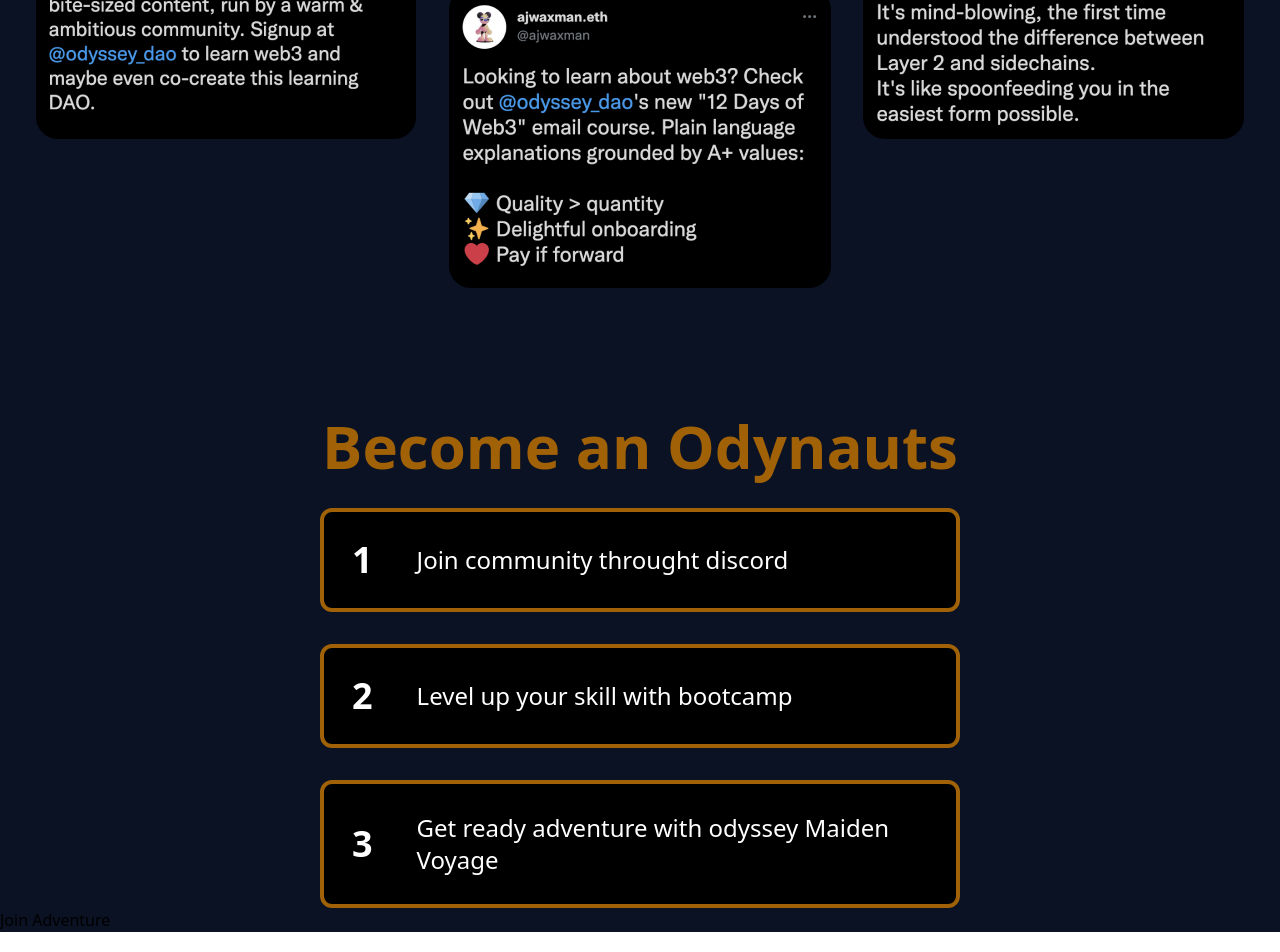
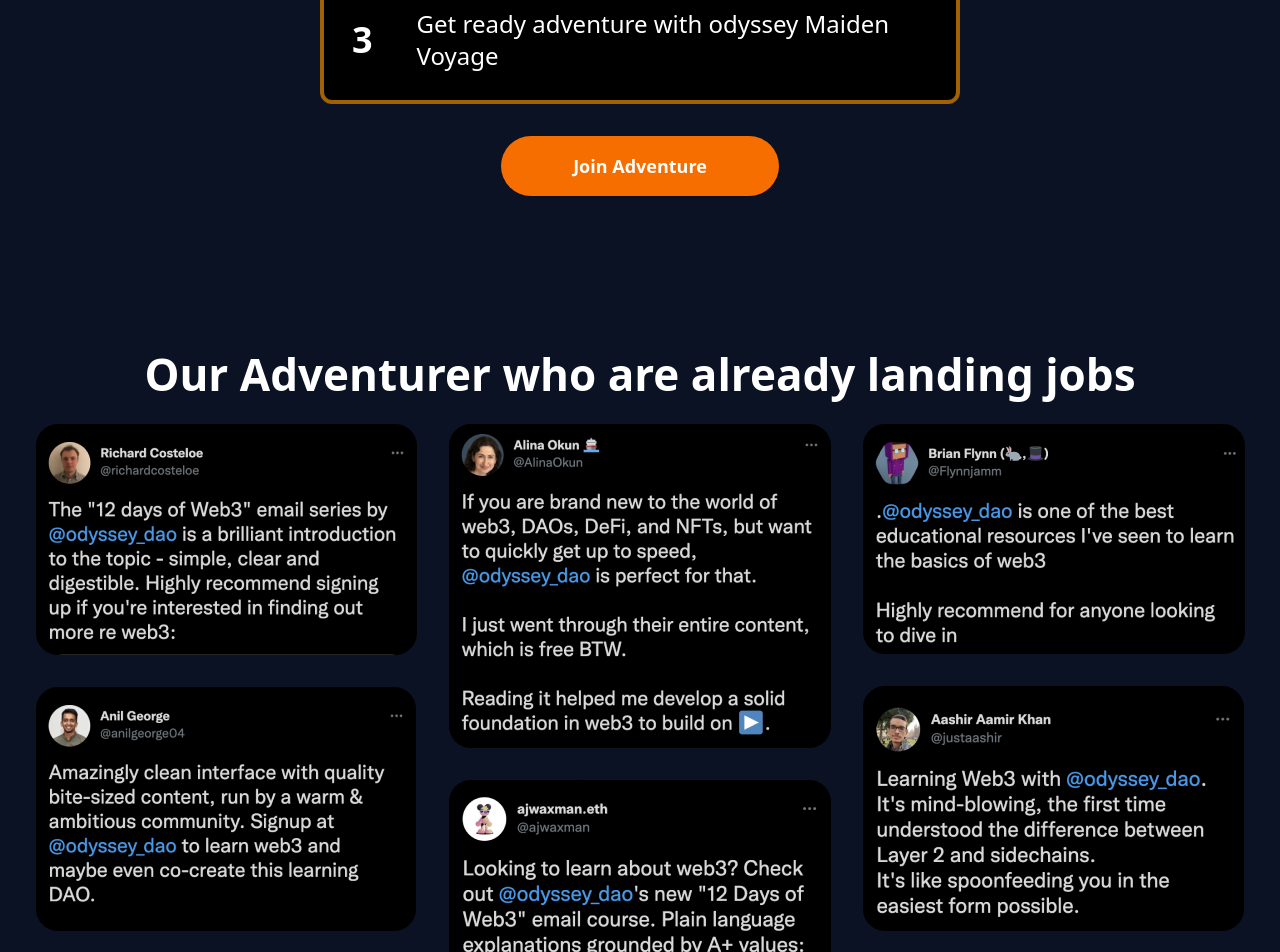
Before and after one commit to Odyssey-DAO/Odyssey-DAO, a Next.js app: page / in a window 1280 px wide. Shown: the part 2060-3012 px from the top of the page. Built offline with nearby package versions, Linux system fonts and the light colour scheme.

Commit message:
rearanged section

```diff
--- a/components/ListCard.tsx
+++ b/components/ListCard.tsx
@@ -7,7 +7,7 @@
 
 function ListCard(props: ListDate) {
   return (
-    <div className="flex justify-center items-center">
+    <div className="flex justify-center items-center mt-4">
       <div className="w-[50%]">
         <div className="container text-white font-bold flex items-center gap-x-11 p-7 mt-8 bg-black border-4 rounded-xl border-yellow-700">
           <span className="font-black text-4xl">{props.number} </span>
--- a/pages/index.tsx
+++ b/pages/index.tsx
@@ -94,8 +94,29 @@
         </div>
       </div>
 
+      {/* becoome an odysnat */}
+      {/* <div className='container flex flex-col items-center'> */}
+      <div className="flex items-center justify-center">
+        <p className="font-bold text-6xl text-center text-yellow-700">
+          Become an Odynauts
+        </p>
+      </div>
+      <ListCard number={1} description={'Join community throught discord'} />
+      <ListCard number={2} description={'Level up your skill with bootcamp'} />
+      <ListCard
+        number={3}
+        description={'Get ready adventure with odyssey Maiden Voyage'}
+      />
+      <div className=" flex items-center justify-center my-8">
+        <div className="bg-[#F76E00] rounded-full py-4 px-10">
+          <p className=" text-white font-bold text-lg px-8 ">Join Adventure</p>
+        </div>
+      </div>
+
+      {/* </div> */}
+
       {/* testimony section */}
-      <div className=" text-center">
+      <div className="mt-40 text-center">
         <h4 className="text-white font-bold text-3xl md:text-[44px]">
           Our Adventurer who are already landing jobs
         </h4>
@@ -128,22 +149,6 @@
           </div>
         </div>
       </div>
-
-      {/* becoome an odysnat */}
-      {/* <div className='container flex flex-col items-center'> */}
-      <div className="flex items-center justify-center">
-        <p className="font-bold text-6xl text-center text-yellow-700">
-          Become an Odynauts
-        </p>
-      </div>
-      <ListCard number={1} description={"Join community throught discord"}/>
-      <ListCard number={2} description={"Level up your skill with bootcamp"}/>
-      <ListCard number={3} description={"Get ready adventure with odyssey Maiden Voyage"} />
-      <div>
-        Join Adventure
-      </div>
-
-      {/* </div> */}
     </div>
   );
 };
```
